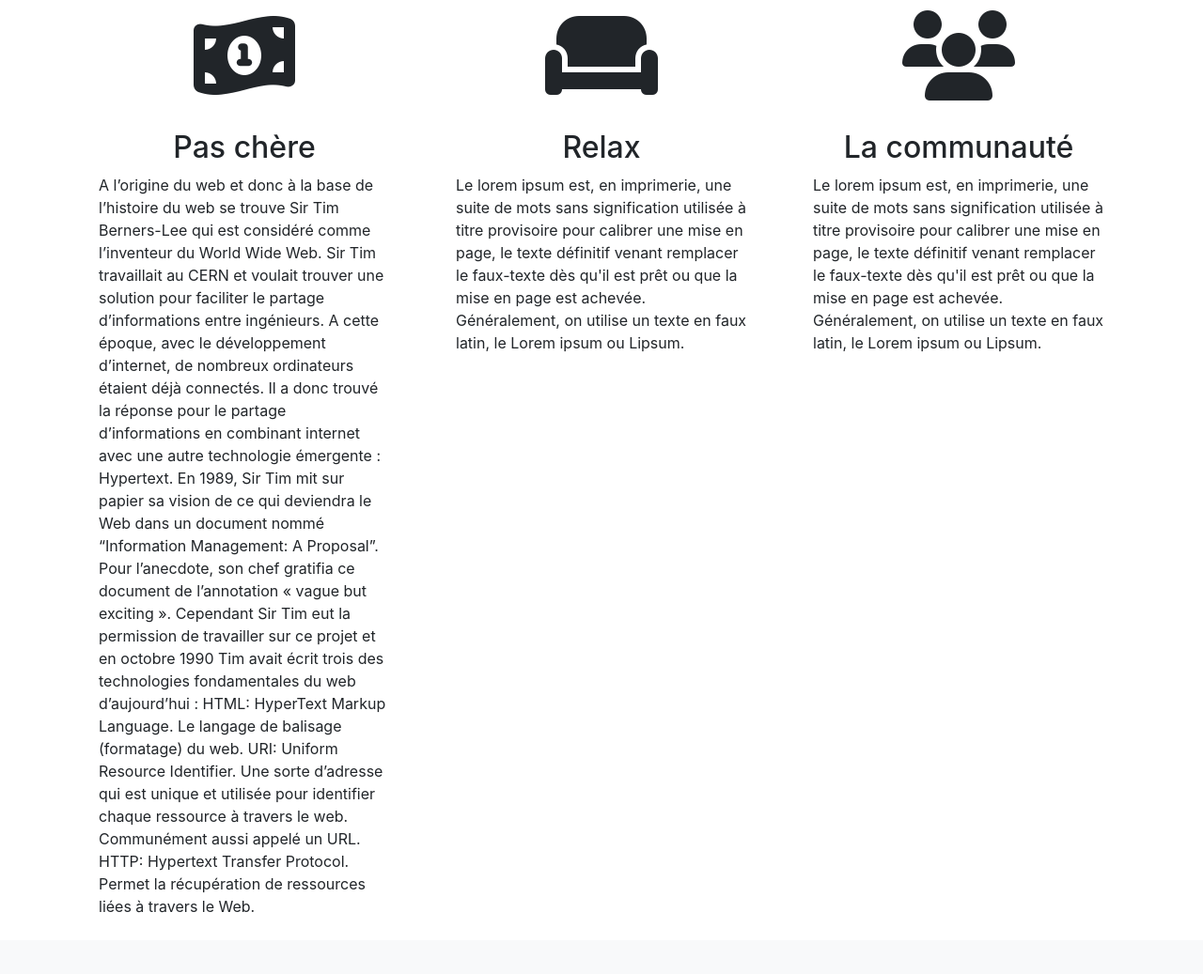
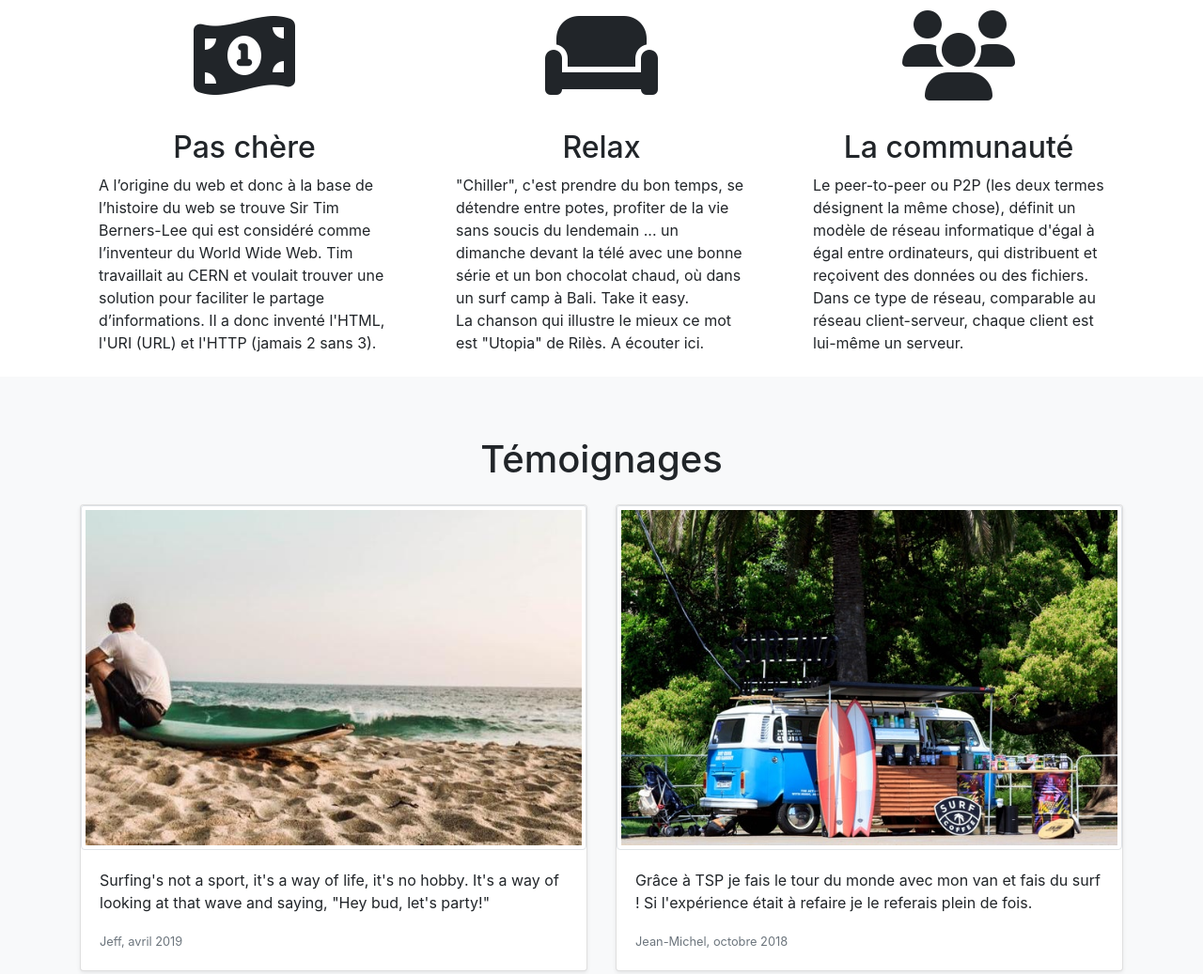
Before and after one commit to Gold3neye/Goldeneye.github.io, a plain HTML site: page index.html in a window 1280 px wide. Shown: the part 641-1678 px from the top of the page at 94% size. Drawn offline with nearby package versions, Linux system fonts and the light colour scheme.

Commit message:
Texte de prez

```diff
--- a/index.html
+++ b/index.html
@@ -63,11 +63,7 @@
               </div>
               <div class="card-body">
                 <h2 class="text-center">Pas chère</h2>
-                <p class="card-text">A l’origine du web et donc à la base de l’histoire du web se trouve Sir Tim Berners-Lee qui est considéré comme l’inventeur du World Wide Web. Sir Tim travaillait au CERN et voulait trouver une solution pour faciliter le partage d’informations entre ingénieurs. A cette époque, avec le développement d’internet, de nombreux ordinateurs étaient déjà connectés. Il a donc trouvé la réponse pour le partage d’informations en combinant internet avec une autre technologie émergente : Hypertext. En 1989, Sir Tim mit sur papier sa vision de ce qui deviendra le Web dans un document nommé “Information Management: A Proposal”. Pour l’anecdote, son chef gratifia ce document de l’annotation « vague but exciting ».
-Cependant Sir Tim eut la permission de travailler sur ce projet et en octobre 1990 Tim avait écrit trois des technologies fondamentales du web d’aujourd’hui :
-HTML: HyperText Markup Language. Le langage de balisage (formatage) du web.
-URI: Uniform Resource Identifier. Une sorte d’adresse qui est unique et utilisée pour identifier chaque ressource à travers le web. Communément aussi appelé un URL.
-HTTP: Hypertext Transfer Protocol. Permet la récupération de ressources liées à travers le Web.</p>
+                <p class="card-text">A l’origine du web et donc à la base de l’histoire du web se trouve Sir Tim Berners-Lee qui est considéré comme l’inventeur du World Wide Web. Tim travaillait au CERN et voulait trouver une solution pour faciliter le partage d’informations. Il a donc inventé l'HTML, l'URI (URL) et l'HTTP (jamais 2 sans 3).</p>
               </div>
             </div>
 
@@ -77,7 +73,7 @@ HTTP: Hypertext Transfer Protocol. Permet la récupération de ressources liées
               </div>
               <div class="card-body">
                 <h2 class="text-center">Relax</h2>
-                <p class="card-text">Le lorem ipsum est, en imprimerie, une suite de mots sans signification utilisée à titre provisoire pour calibrer une mise en page, le texte définitif venant remplacer le faux-texte dès qu'il est prêt ou que la mise en page est achevée. Généralement, on utilise un texte en faux latin, le Lorem ipsum ou Lipsum.</p>
+                <p class="card-text">"Chiller", c'est prendre du bon temps, se détendre entre potes, profiter de la vie sans soucis du lendemain ... un dimanche devant la télé avec une bonne série et un bon chocolat chaud, où dans un surf camp à Bali. Take it easy.<br>La chanson qui illustre le mieux ce mot est "Utopia" de Rilès. A écouter ici.</p>
               </div>
             </div>
 
@@ -87,7 +83,7 @@ HTTP: Hypertext Transfer Protocol. Permet la récupération de ressources liées
               </div>
               <div class="card-body">
                 <h2 class="text-center">La communauté</h2>
-                <p class="card-text">Le lorem ipsum est, en imprimerie, une suite de mots sans signification utilisée à titre provisoire pour calibrer une mise en page, le texte définitif venant remplacer le faux-texte dès qu'il est prêt ou que la mise en page est achevée. Généralement, on utilise un texte en faux latin, le Lorem ipsum ou Lipsum.</p>
+                <p class="card-text">Le peer-to-peer ou P2P (les deux termes désignent la même chose), définit un modèle de réseau informatique d'égal à égal entre ordinateurs, qui distribuent et reçoivent des données ou des fichiers. Dans ce type de réseau, comparable au réseau client-serveur, chaque client est lui-même un serveur.</p>
               </div>
             </div>
 
```
